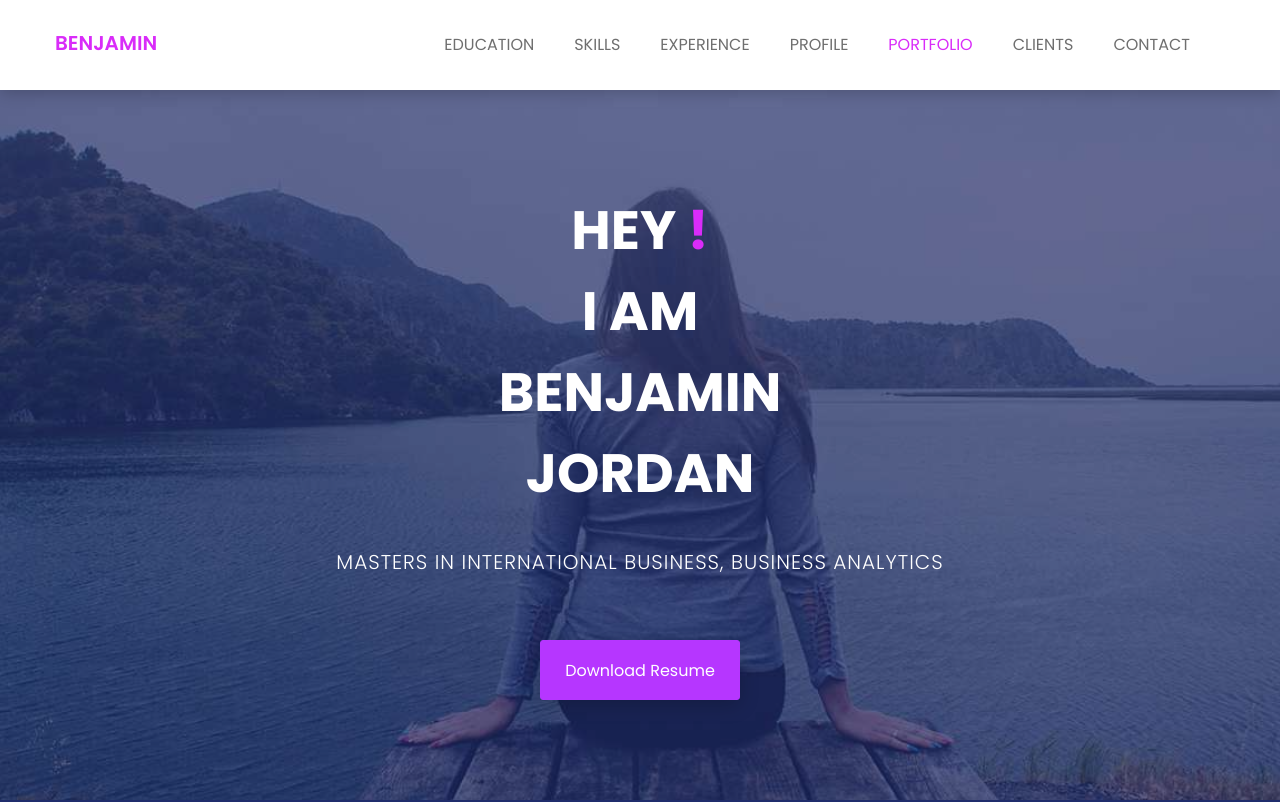
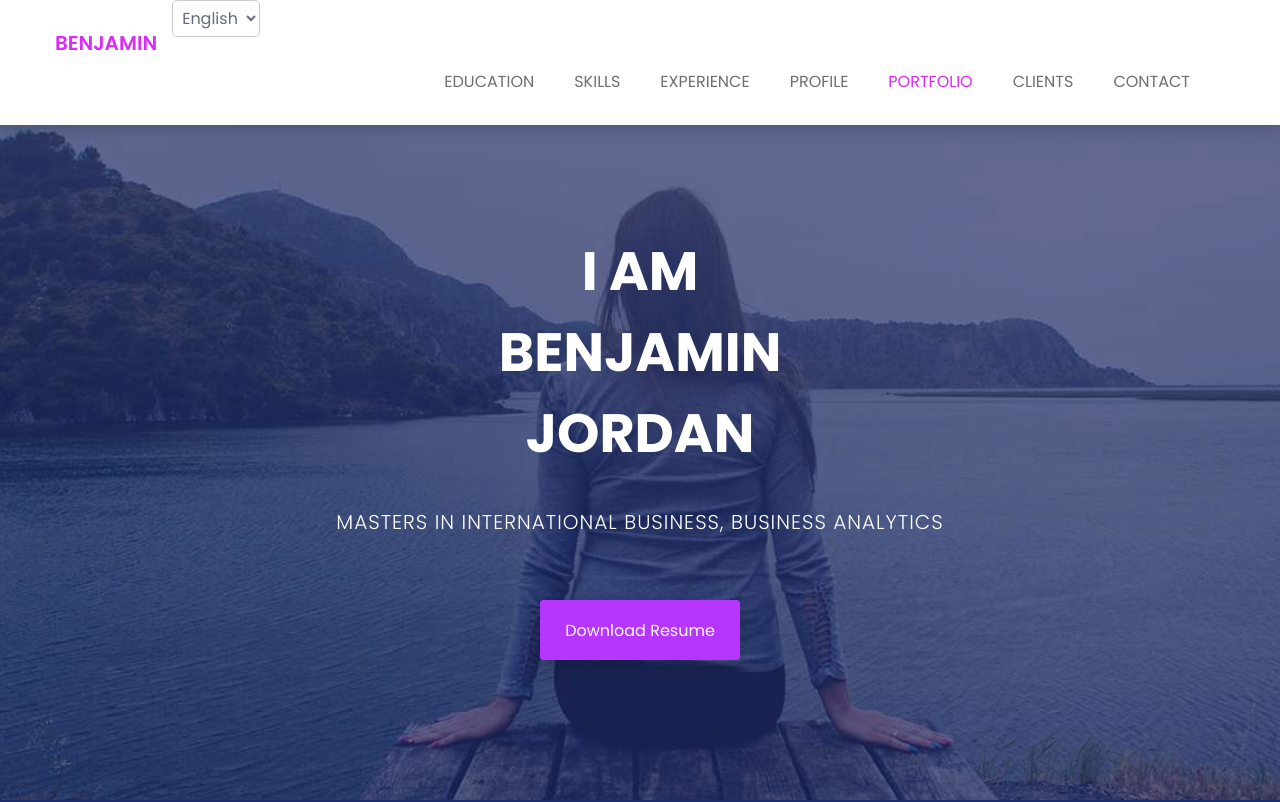
Before and after one commit to bjordan1/bjordan1.github.io, a plain HTML site: page docs/index.html in a window 1280 px wide. Shown: the top 802 px of the page. Drawn offline with nearby package versions, Linux system fonts and the light colour scheme.

Commit message:
Basic language functionality

```diff
--- a/docs/assets/css/style.css
+++ b/docs/assets/css/style.css
@@ -109,6 +109,20 @@ nav.navbar.bootsnav.no-background {
     background-color: #fff;
     border: none;
 }
+
+.navbar-language-switcher {
+    display: inline-block;
+    margin-left: 15px;
+    vertical-align: middle;
+}
+
+.navbar-language-switcher select {
+    padding: 5px;
+    border-radius: 5px;
+    border: 1px solid #ccc;
+    background-color: #fff;
+}
+
 
 nav.navbar.bootsnav {
     background-color: #fff;
--- a/docs/index.html
+++ b/docs/index.html
@@ -72,6 +72,16 @@
 			                </button>
 			                <a class="navbar-brand" href="index.html">Benjamin</a>
 			            </div><!--/.navbar-header-->
+
+						<!-- Language Selection-->
+						<div class="navbar-language-switcher">
+							<select id="languageSwitcher" onchange="changeLanguage(this.value)">
+								<option value="en">English</option>
+								<option value="no">Norsk</option>
+							</select>
+						</div>
+						<!-- End Language Selection-->
+
 			            <!-- End Header Navigation -->
 
 			            <!-- Collect the nav links, forms, and other content for toggling -->
@@ -103,7 +113,9 @@
 				<div class="row">
 					<div class="col-md-12 text-center">
 						<div class="header-text">
-							<h2>hey <span>!</span> <br>i am <br> benjamin <br> jordan <span></span>   </h2>
+							<h2>
+								i am <br> benjamin <br> jordan <span></span>
+							</h2>
 							<p>Masters in International Business, Business Analytics</p>
 							<a href="assets/download/Benjamin Jordan.pdf" download>download resume</a>
 
@@ -402,140 +414,6 @@
 		</section><!--/.experience-->
 		<!--experience end -->
 
-		<!--profiles start -->
-		<!-- COMMENTED OUT UNTIL LATER TO FIX
-		<section id="profiles" class="profiles">
-			<div class="profiles-details">
-				<div class="section-heading text-center">
-					<h2>profiles</h2>
-				</div>
-				<div class="container">
-					<div class="profiles-content">
-						<div class="row">
-							<div class="col-sm-3">
-								<div class="single-profile">
-									<div class="profile-txt">
-										<a href=""><i class="flaticon-themeforest"></i></a>
-										<div class="profile-icon-name">themeforest</div>
-									</div>
-									<div class="single-profile-overlay">
-										<div class="profile-txt">
-											<a href=""><i class="flaticon-themeforest"></i></a>
-											<div class="profile-icon-name">themeforest</div>
-										</div>
-									</div>
-								</div>
-							</div>
-							<div class="col-sm-3">
-								<div class="single-profile">
-									<div class="profile-txt">
-										<a href=""><i class="flaticon-dribbble"></i></a>
-										<div class="profile-icon-name">dribbble</div>
-									</div>
-									<div class="single-profile-overlay">
-										<div class="profile-txt">
-											<a href=""><i class="flaticon-dribbble"></i></a>
-											<div class="profile-icon-name">dribbble</div>
-										</div>
-									</div>
-								</div>
-							</div>
-							<div class="col-sm-3">
-								<div class="single-profile">
-									<div class="profile-txt">
-										<a href=""><i class="flaticon-behance-logo"></i></a>
-										<div class="profile-icon-name">behance</div>
-									</div>
-									<div class="single-profile-overlay">
-										<div class="profile-txt">
-											<a href=""><i class="flaticon-behance-logo"></i></a>
-											<div class="profile-icon-name">behance</div>
-										</div>
-									</div>
-								</div>
-							</div>
-							<div class="col-sm-3">
-								<div class="single-profile profile-no-border">
-									<div class="profile-txt">
-										<a href=""><i class="flaticon-github-logo"></i></a>
-										<div class="profile-icon-name">github</div>
-									</div>
-									<div class="single-profile-overlay">
-										<div class="profile-txt">
-											<a href=""><i class="flaticon-github-logo"></i></a>
-											<div class="profile-icon-name">github</div>
-										</div>
-									</div>
-								</div>
-							</div>
-						</div>
-						<div class="profile-border"></div>
-						<div class="row">
-							<div class="col-sm-3">
-								<div class="single-profile">
-									<div class="profile-txt">
-										<a href=""><i class="flaticon-flickr-website-logo-silhouette"></i></a>
-										<div class="profile-icon-name">flickR</div>
-									</div>
-									<div class="single-profile-overlay">
-										<div class="profile-txt">
-											<a href=""><i class="flaticon-flickr-website-logo-silhouette"></i></a>
-											<div class="profile-icon-name">flickR</div>
-										</div>
-									</div>
-								</div>
-							</div>
-							<div class="col-sm-3">
-								<div class="single-profile">
-									<div class="profile-txt">
-										<a href=""><i class="flaticon-smug"></i></a>
-										<div class="profile-icon-name">smungMung</div>
-									</div>
-									<div class="single-profile-overlay">
-										<div class="profile-txt">
-											<a href=""><i class="flaticon-smug"></i></a>
-											<div class="profile-icon-name">smungMung</div>
-										</div>
-									</div>
-								</div>
-							</div>
-							<div class="col-sm-3">
-								<div class="single-profile">
-									<div class="profile-txt">
-										<a href=""><i class="flaticon-squarespace-logo"></i></a>
-										<div class="profile-icon-name">squareSpace</div>
-									</div>
-									<div class="single-profile-overlay">
-										<div class="profile-txt">
-											<a href=""><i class="flaticon-squarespace-logo"></i></a>
-											<div class="profile-icon-name">squareSpace</div>
-										</div>
-									</div>
-								</div>
-							</div>
-							<div class="col-sm-3">
-								<div class="single-profile profile-no-border">
-									<div class="profile-txt">
-										<a href=""><i class="flaticon-bitbucket-logotype-camera-lens-in-perspective"></i></a>
-										<div class="profile-icon-name">bitBucket</div>
-									</div>
-									<div class="single-profile-overlay">
-										<div class="profile-txt">
-											<a href=""><i class="flaticon-bitbucket-logotype-camera-lens-in-perspective"></i></a>
-											<div class="profile-icon-name">bitBucket</div>
-										</div>
-									</div>
-								</div>
-							</div>
-						</div>
-					</div>
-				</div>
-			</div>
-
-		</section><!/.profiles-->
-		<!--profiles end -->
-
-
 		<!--projects start -->
 		<section id="portfolio" class="portfolio">
 			<div class="portfolio-details">
```
